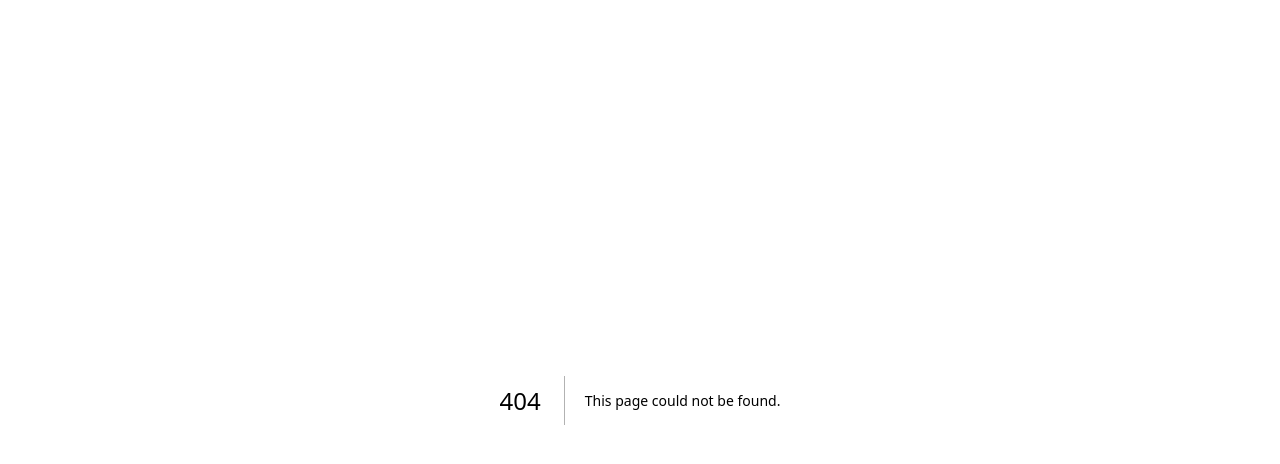
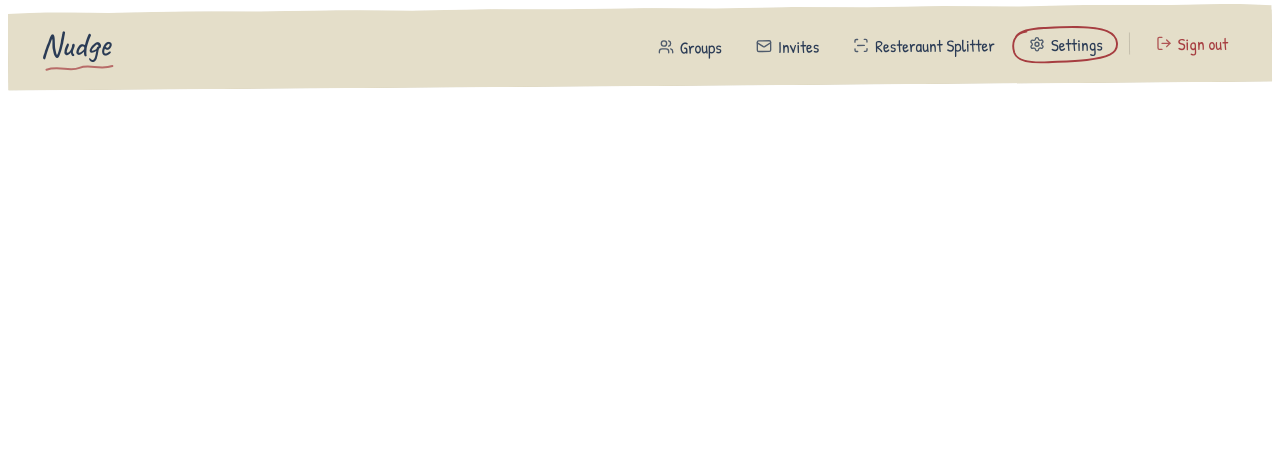
Before and after one commit to kjsLand/Grocery-Nudge, a Next.js app: page /src/settings in a window 1280 px wide. Before the commit this address had no page. Shown: the top 464 px of the page. Built offline with nearby package versions, Linux system fonts and the light colour scheme.

Commit message:
Added a settings page for future features

```diff
--- a/app/src/components/Nav.tsx
+++ b/app/src/components/Nav.tsx
@@ -3,12 +3,13 @@
 import React, { useState } from "react";
 import Link from "next/link";
 import { usePathname, useRouter } from "next/navigation";
-import { Users, Mail, ScanLine, LogOut } from "lucide-react";
+import { Users, Mail, ScanLine, LogOut, Settings } from "lucide-react";
 
 const PAGES = [
   { id: "groups", label: "Groups", href: "/src/groups", icon: Users },
   { id: "invites", label: "Invites", href: "/src/invites", icon: Mail },
   { id: "resteraunt", label: "Resteraunt Splitter", href: "/src/splitter", icon: ScanLine },
+  { id: "settings", label: "Settings", href: "/src/settings", icon: Settings },
 ];
 
 type NudgeNavBarProps = {
--- /dev/null
+++ b/app/src/settings/page.tsx
@@ -0,0 +1,11 @@
+'use client'
+
+import { NudgeNavBar } from "../components/Nav"
+
+export default function Splitter(){
+    return (
+        <div>
+            <NudgeNavBar />
+        </div>
+    )
+}
```
